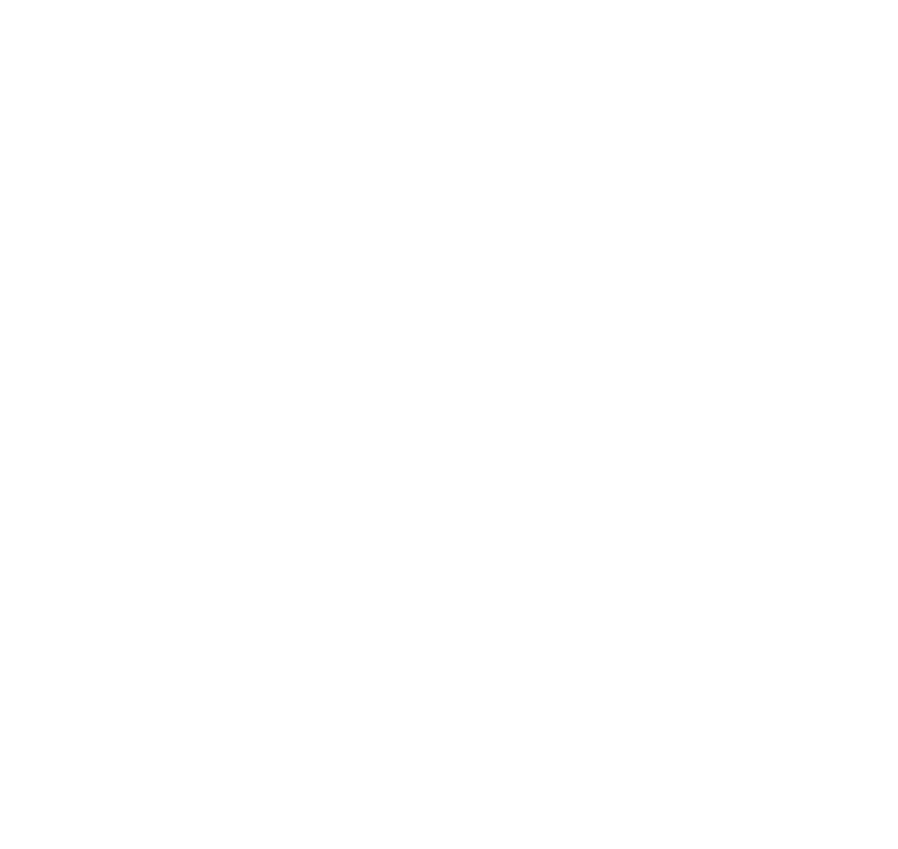
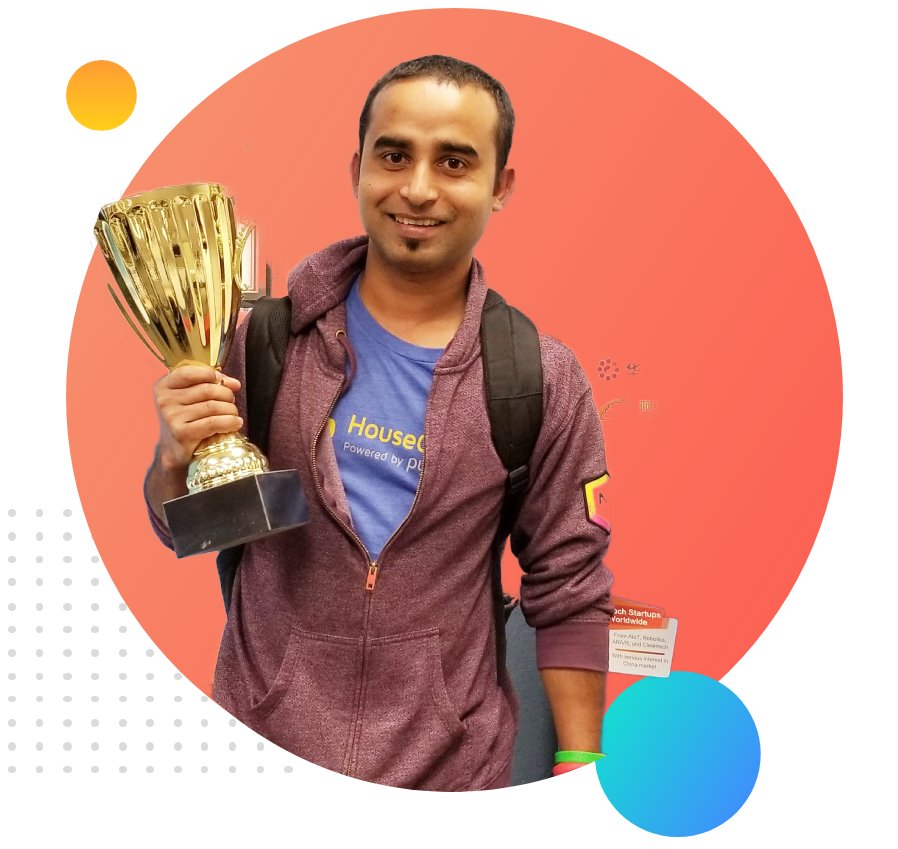
Before and after one commit to jaber-khan7/Portfolio-website, a plain HTML site: page index.html in a window 1280 px wide. Shown: the whole page, without its empty margins (0-898 px from the left). Before the commit the page ends 800 px from the top, so only its background shows below. Drawn offline with Linux system fonts and the light colour scheme.

Commit message:
I have made a changes

```diff
--- a/index.html
+++ b/index.html
@@ -8,7 +8,7 @@
 </head>
 <body>
 
-
+    <img src='images/jhankar.png' alt='image'>
 
 </body>
 </html>
```
